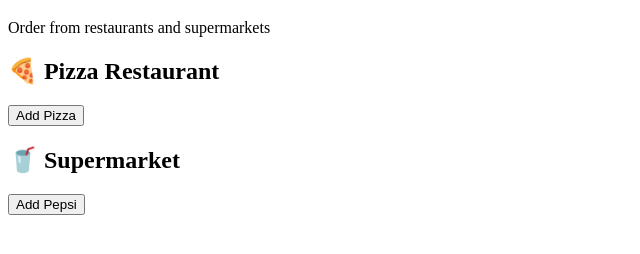
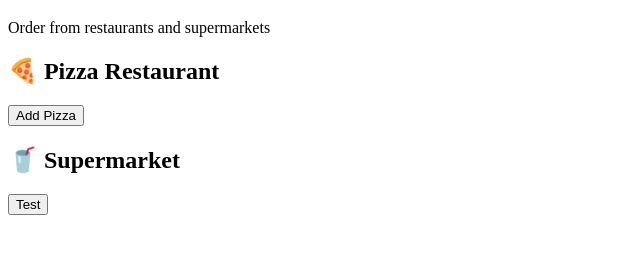
Before and after one commit to baraatharwat/foodhub, a plain HTML site: page index.html in a window 1280 px wide. Shown: the part 62-316 px from the top of the page, without its empty margins (0-640 px from the left). Drawn offline with Linux system fonts and the light colour scheme.

Commit message:
Update index.html

```diff
--- a/index.html
+++ b/index.html
@@ -12,7 +12,7 @@
     <button>Add Pizza</button>
 
     <h2>🥤 Supermarket</h2>
-    <button>Add Pepsi</button>
+   <button onclick="alert('clicked')">Test</button>
 
 </body>
 </html>
```
